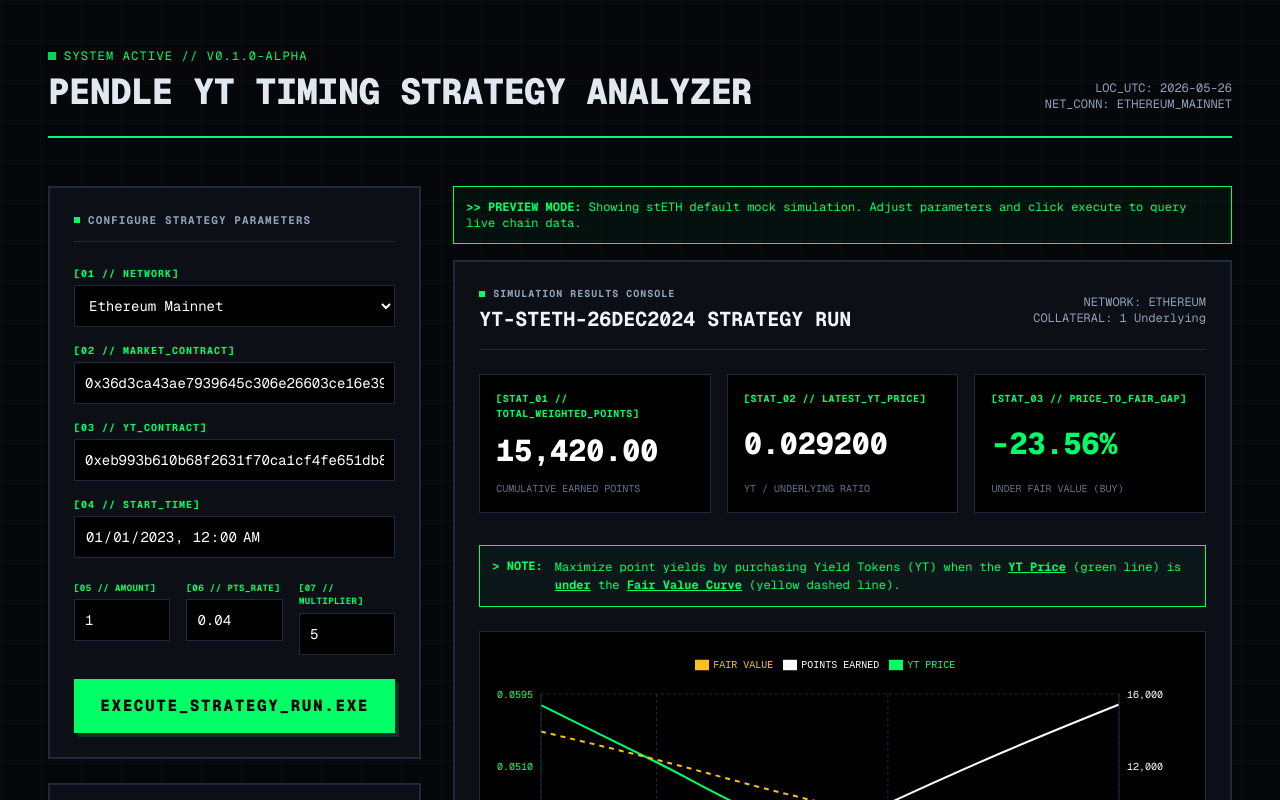
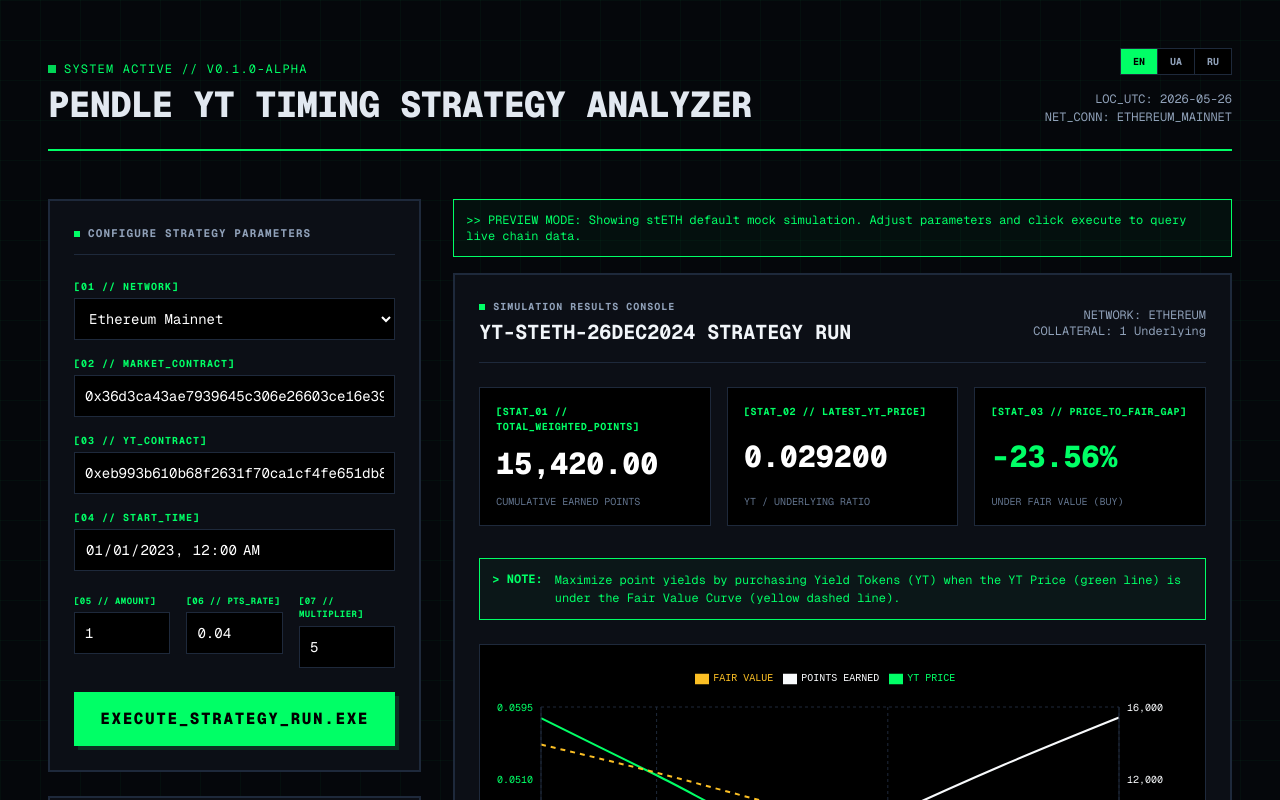
Before and after one commit to Rusenkiy/pendle-analyzer, a Next.js app: page / in a window 1280 px wide. Shown: the top 800 px of the page. Built offline with nearby package versions, Linux system fonts and the light colour scheme.

Commit message:
feat: add multi-language support for EN, UA, RU and language switcher

```diff
--- a/app/layout.tsx
+++ b/app/layout.tsx
@@ -1,5 +1,6 @@
 import type { Metadata } from "next";
 import { Geist, Geist_Mono } from "next/font/google";
+import { LanguageProvider } from "@/lib/LanguageContext";
 import "./globals.css";
 
 const geistSans = Geist({
@@ -27,7 +28,9 @@
       lang="en"
       className={`${geistSans.variable} ${geistMono.variable} h-full antialiased`}
     >
-      <body className="min-h-full flex flex-col">{children}</body>
+      <body className="min-h-full flex flex-col">
+        <LanguageProvider>{children}</LanguageProvider>
+      </body>
     </html>
   );
 }
--- a/app/page.tsx
+++ b/app/page.tsx
@@ -5,6 +5,7 @@
 import ResultsDashboard, { StrategyDataPoint } from "@/components/ResultsDashboard";
 import { getAssetDetails, getMarketData, getTransactions } from "@/lib/api/pendle";
 import { runStrategyCalculations } from "@/lib/math/ytCalculations";
+import { useLanguage } from "@/lib/LanguageContext";
 
 // Sample mockup data representing stETH YT decay and points accumulation (Preview Mode)
 const MOCK_STRATEGY_DATA: StrategyDataPoint[] = [
@@ -25,6 +26,8 @@
 }
 
 export default function Home() {
+  const { language, setLanguage, t } = useLanguage();
+
   const [strategyInputs, setStrategyInputs] = useState<StrategyInputs>({
     network: "ethereum",
     marketContract: "0x36d3ca43ae7939645c306e26603ce16e39a89192",
@@ -94,21 +97,42 @@
   return (
     <main className="min-h-screen cyber-grid flex flex-col justify-between p-6 md:p-12 selection:bg-brand-green selection:text-black text-slate-200">
       {/* HUD Header */}
-      <header className="border-b-2 border-brand-green pb-6 flex flex-col md:flex-row justify-between items-start md:items-end gap-4">
-        <div>
+      <header className="border-b-2 border-brand-green pb-6 flex flex-col md:flex-row justify-between items-start md:items-end gap-6">
+        <div className="flex-1">
           <div className="flex items-center gap-2 mb-2">
             <span className="h-2 w-2 bg-brand-green animate-pulse inline-block"></span>
             <span className="text-xs font-mono tracking-widest text-brand-green uppercase">
-              System Active // v0.1.0-alpha
+              {t("common.status")}
             </span>
           </div>
           <h1 className="text-2xl md:text-4xl font-extrabold font-mono tracking-tight uppercase">
-            Pendle YT Timing Strategy Analyzer
+            {t("common.title")}
           </h1>
         </div>
-        <div className="text-right font-mono text-xs text-slate-400">
-          <p>LOC_UTC: {new Date().toISOString().substring(0, 10)}</p>
-          <p>NET_CONN: {strategyInputs.network.toUpperCase()}_MAINNET</p>
+
+        {/* Language Switcher & Network Info */}
+        <div className="flex flex-col items-start md:items-end gap-4 shrink-0 font-mono text-xs">
+          {/* Brutalist Selector Panel */}
+          <div className="flex border border-dark-border bg-black rounded-none">
+            {(["en", "ua", "ru"] as const).map((lang) => (
+              <button
+                key={lang}
+                onClick={() => setLanguage(lang)}
+                className={`px-3 py-1.5 font-bold uppercase transition-all duration-200 cursor-pointer rounded-none border-r border-dark-border last:border-r-0 text-[10px] ${
+                  language === lang
+                    ? "bg-brand-green text-black"
+                    : "hover:bg-zinc-900 text-slate-400 hover:text-white"
+                }`}
+              >
+                {lang}
+              </button>
+            ))}
+          </div>
+
+          <div className="text-left md:text-right text-slate-400 space-y-0.5">
+            <p>{t("common.utc_time")}: {new Date().toISOString().substring(0, 10)}</p>
+            <p>{t("common.net_conn", { network: strategyInputs.network.toUpperCase() })}</p>
+          </div>
         </div>
       </header>
 
@@ -120,8 +144,8 @@
 
           {/* Diagnostic Console Log Card */}
           <div className="border-2 border-dark-border bg-dark-card p-4 font-mono text-xs text-slate-400 space-y-2">
-            <span className="text-brand-green font-bold block mb-1">{"[DIAGNOSTIC_TELEMETRY]"}</span>
-            <p>• NET: {strategyInputs.network}</p>
+            <span className="text-brand-green font-bold block mb-1">{t("common.diagnostic")}</span>
+            <p>• NET: {strategyInputs.network.toUpperCase()}</p>
             <p className="truncate">• MKT: {strategyInputs.marketContract}</p>
             <p className="truncate">• YT: {strategyInputs.ytContract}</p>
             <p>• START: {strategyInputs.startTime}</p>
@@ -134,10 +158,10 @@
           {isLoading && (
             <div className="border-2 border-brand-green bg-black p-8 font-mono text-center text-brand-green animate-pulse rounded-none">
               <p className="text-sm font-bold tracking-widest mb-2">
-                &gt; ESTABLISHING ON-CHAIN CONNECTION...
+                &gt; {t("common.loading")}
               </p>
               <p className="text-xs text-slate-400">
-                RETRIEVING MARKET APY & TRANSACTION LOGS FROM PENDLE V2/V3 API
+                {t("common.loading_sub")}
               </p>
             </div>
           )}
@@ -146,7 +170,7 @@
             <div className="border-2 border-red-500 bg-red-950/10 p-6 font-mono text-slate-200 rounded-none">
               <div className="flex items-center gap-2 mb-2 text-red-500 font-bold">
                 <span>●</span>
-                <span className="text-xs uppercase tracking-widest">CRITICAL EXECUTION ERROR</span>
+                <span className="text-xs uppercase tracking-widest">{t("common.error_title")}</span>
               </div>
               <p className="text-sm border-l-2 border-red-500 pl-3 py-1 text-slate-300 font-mono">
                 {error}
@@ -155,7 +179,7 @@
                 onClick={() => setError(null)}
                 className="mt-4 px-4 py-2 border border-red-500 text-red-500 hover:bg-red-500 hover:text-black font-bold uppercase text-[10px] tracking-wider rounded-none cursor-pointer transition-colors"
               >
-                [DISMISS_ALARM]
+                {t("common.dismiss")}
               </button>
             </div>
           )}
@@ -163,7 +187,7 @@
           {!isLoading && !error && !results && (
             <div className="space-y-4">
               <div className="border border-brand-green bg-brand-green-dim/10 text-brand-green p-3 text-xs font-mono rounded-none">
-                <span className="font-bold">&gt;&gt; PREVIEW MODE:</span> Showing stETH default mock simulation. Adjust parameters and click execute to query live chain data.
+                &gt;&gt; {t("common.preview_mode")}
               </div>
               <ResultsDashboard
                 data={MOCK_STRATEGY_DATA}
@@ -199,7 +223,7 @@
           <span className="hover:text-brand-green cursor-pointer transition-colors">
             [PROTOCOL_SPEC]
           </span>
-          <span className="text-slate-600">SECURE_SHELL: ACTIVE</span>
+          <span className="text-slate-600">{t("common.sec_shell")}</span>
         </div>
       </footer>
     </main>
--- a/components/ResultsDashboard.tsx
+++ b/components/ResultsDashboard.tsx
@@ -1,6 +1,7 @@
 "use client";
 
 import React from "react";
+import { useLanguage } from "@/lib/LanguageContext";
 import {
   ResponsiveContainer,
   LineChart,
@@ -66,6 +67,8 @@
   network,
   underlyingAmount,
 }: ResultsDashboardProps) {
+  const { t } = useLanguage();
+
   // Extract latest metrics for display fallback
   const latestPrice = data.length > 0 ? data[data.length - 1].ytPrice : 0;
   const latestFairValue = data.length > 0 ? data[data.length - 1].fairValue : 0;
@@ -79,16 +82,16 @@
           <div className="flex items-center gap-2 mb-1">
             <span className="h-1.5 w-1.5 bg-brand-green"></span>
             <span className="text-[10px] font-bold tracking-widest text-slate-400 uppercase">
-              Simulation Results Console
+              {t("dashboard.title")}
             </span>
           </div>
           <h2 className="text-xl font-bold uppercase text-slate-100">
-            {symbol} Strategy Run
+            {t("dashboard.run", { symbol })}
           </h2>
         </div>
         <div className="text-left md:text-right text-xs text-slate-400">
-          <p>NETWORK: {network.toUpperCase()}</p>
-          <p>COLLATERAL: {underlyingAmount} Underlying</p>
+          <p>{t("dashboard.network", { network: network.toUpperCase() })}</p>
+          <p>{t("dashboard.collateral", { amount: underlyingAmount })}</p>
         </div>
       </div>
 
@@ -97,7 +100,7 @@
         {/* Card 1: Total Points */}
         <div className="border border-dark-border bg-black p-4 rounded-none flex flex-col justify-between">
           <span className="text-[10px] text-brand-green font-bold tracking-wider">
-            [STAT_01 // TOTAL_WEIGHTED_POINTS]
+            {t("dashboard.stat_points")}
           </span>
           <div className="my-3">
             <span className="text-2xl md:text-3xl font-extrabold text-white">
@@ -108,14 +111,14 @@
             </span>
           </div>
           <span className="text-[10px] text-slate-500">
-            CUMULATIVE EARNED POINTS
+            {t("dashboard.points_desc")}
           </span>
         </div>
 
         {/* Card 2: Current YT Price */}
         <div className="border border-dark-border bg-black p-4 rounded-none flex flex-col justify-between">
           <span className="text-[10px] text-brand-green font-bold tracking-wider">
-            [STAT_02 // LATEST_YT_PRICE]
+            {t("dashboard.stat_price")}
           </span>
           <div className="my-3">
             <span className="text-2xl md:text-3xl font-extrabold text-white">
@@ -123,14 +126,14 @@
             </span>
           </div>
           <span className="text-[10px] text-slate-500">
-            YT / UNDERLYING RATIO
+            {t("dashboard.price_desc")}
           </span>
         </div>
 
         {/* Card 3: Price vs Fair Value Gap */}
         <div className="border border-dark-border bg-black p-4 rounded-none flex flex-col justify-between">
           <span className="text-[10px] text-brand-green font-bold tracking-wider">
-            [STAT_03 // PRICE_TO_FAIR_GAP]
+            {t("dashboard.stat_gap")}
           </span>
           <div className="my-3">
             <span
@@ -143,7 +146,7 @@
             </span>
           </div>
           <span className="text-[10px] text-slate-500">
-            {priceToFairGap <= 0 ? "UNDER FAIR VALUE (BUY)" : "OVER VALUED (HOLD)"}
+            {priceToFairGap <= 0 ? t("dashboard.gap_buy") : t("dashboard.gap_hold")}
           </span>
         </div>
       </div>
@@ -152,7 +155,7 @@
       <div className="border border-brand-green bg-brand-green-dim/10 text-brand-green p-3 text-xs mb-6 rounded-none flex items-start gap-3">
         <span className="font-bold shrink-0">&gt; NOTE:</span>
         <p className="leading-normal">
-          Maximize point yields by purchasing Yield Tokens (YT) when the <strong className="underline">YT Price</strong> (green line) is <strong className="underline">under</strong> the <strong className="underline">Fair Value Curve</strong> (yellow dashed line).
+          {t("dashboard.note")}
         </p>
       </div>
 
--- /dev/null
+++ b/lib/LanguageContext.tsx
@@ -0,0 +1,65 @@
+"use client";
+
+import React, { createContext, useContext, useState, ReactNode } from "react";
+import en from "../locales/en.json";
+import ua from "../locales/ua.json";
+import ru from "../locales/ru.json";
+
+export type Language = "en" | "ua" | "ru";
+
+const dictionaries = { en, ua, ru } as const;
+
+type DictType = typeof en;
+
+interface LanguageContextProps {
+  language: Language;
+  setLanguage: (lang: Language) => void;
+  t: (key: string, variables?: Record<string, string | number>) => string;
+}
+
+const LanguageContext = createContext<LanguageContextProps | undefined>(undefined);
+
+export function LanguageProvider({ children }: { children: ReactNode }) {
+  const [language, setLanguage] = useState<Language>("en");
+
+  const t = (key: string, variables?: Record<string, string | number>): string => {
+    const dict: DictType = dictionaries[language] as unknown as DictType;
+    const keys = key.split(".");
+    let result: unknown = dict;
+
+    for (const k of keys) {
+      if (result && typeof result === "object" && k in (result as Record<string, unknown>)) {
+        result = (result as Record<string, unknown>)[k];
+      } else {
+        return key;
+      }
+    }
+
+    if (typeof result !== "string") {
+      return key;
+    }
+
+    let text: string = result;
+    if (variables) {
+      Object.entries(variables).forEach(([k, v]) => {
+        text = text.replace(new RegExp(`{${k}}`, "g"), String(v));
+      });
+    }
+
+    return text;
+  };
+
+  return (
+    <LanguageContext.Provider value={{ language, setLanguage, t }}>
+      {children}
+    </LanguageContext.Provider>
+  );
+}
+
+export function useLanguage() {
+  const context = useContext(LanguageContext);
+  if (!context) {
+    throw new Error("useLanguage must be used within a LanguageProvider");
+  }
+  return context;
+}
--- a/locales/en.json
+++ b/locales/en.json
@@ -1,25 +1,40 @@
 {
   "common": {
     "title": "Pendle YT Timing Strategy Analyzer",
-    "status": "System Active",
-    "net_conn": "Ethereum Mainnet",
-    "utc_time": "UTC Time"
+    "status": "System Active // v0.1.0-alpha",
+    "net_conn": "NET_CONN: {network}_MAINNET",
+    "utc_time": "LOC_UTC",
+    "preview_mode": "PREVIEW MODE: Showing stETH default mock simulation. Adjust parameters and click execute to query live chain data.",
+    "diagnostic": "[DIAGNOSTIC_TELEMETRY]",
+    "sec_shell": "SECURE_SHELL: ACTIVE",
+    "loading": "ESTABLISHING ON-CHAIN CONNECTION...",
+    "loading_sub": "RETRIEVING MARKET APY & TRANSACTION LOGS FROM PENDLE V2/V3 API",
+    "error_title": "CRITICAL EXECUTION ERROR",
+    "dismiss": "[DISMISS_ALARM]"
   },
-  "modules": {
-    "backtester": {
-      "title": "Strategy Backtesting",
-      "desc": "Analyze historical Yield Token (YT) purchasing performance. Simulate timing strategies based on discount rate deviation and implied yield trends.",
-      "status": "STATUS: STANDBY // STAGE_1_READY"
-    },
-    "analytics": {
-      "title": "Implied Yield Analysis",
-      "desc": "Compare real-time Pendle Implied Yield against realized underlying token yield. Uncover pricing inefficiencies and entry-point advantages.",
-      "status": "STATUS: STANDBY // DATA_FEED_PENDING"
-    },
-    "optimizer": {
-      "title": "YT Purchase Timing",
-      "desc": "Optimize acquisition of YT. Programmatically model time-decay against yield fluctuations to calculate mathematically optimal entry periods.",
-      "status": "STATUS: STANDBY // MODEL_LOADED"
-    }
+  "form": {
+    "title": "Configure Strategy Parameters",
+    "network": "[01 // NETWORK]",
+    "market_contract": "[02 // MARKET_CONTRACT]",
+    "yt_contract": "[03 // YT_CONTRACT]",
+    "start_time": "[04 // START_TIME]",
+    "amount": "[05 // AMOUNT]",
+    "pts_rate": "[06 // PTS_RATE]",
+    "multiplier": "[07 // MULTIPLIER]",
+    "submit": "EXECUTE_STRATEGY_RUN.EXE"
+  },
+  "dashboard": {
+    "title": "Simulation Results Console",
+    "run": "{symbol} Strategy Run",
+    "network": "NETWORK: {network}",
+    "collateral": "COLLATERAL: {amount} Underlying",
+    "stat_points": "[STAT_01 // TOTAL_WEIGHTED_POINTS]",
+    "stat_price": "[STAT_02 // LATEST_YT_PRICE]",
+    "stat_gap": "[STAT_03 // PRICE_TO_FAIR_GAP]",
+    "points_desc": "CUMULATIVE EARNED POINTS",
+    "price_desc": "YT / UNDERLYING RATIO",
+    "gap_buy": "UNDER FAIR VALUE (BUY)",
+    "gap_hold": "OVER VALUED (HOLD)",
+    "note": "Maximize point yields by purchasing Yield Tokens (YT) when the YT Price (green line) is under the Fair Value Curve (yellow dashed line)."
   }
 }
--- a/locales/ru.json
+++ b/locales/ru.json
@@ -1,25 +1,40 @@
 {
   "common": {
     "title": "Анализатор Стратегий Тайминга Pendle YT",
-    "status": "Система Активна",
-    "net_conn": "Основная Сеть Ethereum",
-    "utc_time": "Время UTC"
+    "status": "Система Активна // v0.1.0-alpha",
+    "net_conn": "NET_CONN: {network}_MAINNET",
+    "utc_time": "LOC_UTC",
+    "preview_mode": "РЕЖИМ ПРЕДВАРИТЕЛЬНОГО ПРОСМОТРА: Показана стандартная симуляция stETH. Измените параметры и нажмите execute для получения данных из сети.",
+    "diagnostic": "[ДИАГНОСТИЧЕСКАЯ_ТЕЛЕМЕТРИЯ]",
+    "sec_shell": "SECURE_SHELL: АКТИВЕН",
+    "loading": "УСТАНОВКА СВЯЗИ С СЕТЬЮ...",
+    "loading_sub": "ПОЛУЧЕНИЕ ДАННЫХ APY РЫНКА И ЖУРНАЛОВ ТРАНЗАКЦИЙ ИЗ PENDLE API",
+    "error_title": "КРИТИЧЕСКАЯ ОШИБКА ВЫПОЛНЕНИЯ",
+    "dismiss": "[ОТКЛОНИТЬ_СИГНАЛ]"
   },
-  "modules": {
-    "backtester": {
-      "title": "Бэктестинг Стратегий",
-      "desc": "Анализ исторической эффективности покупки Yield Token (YT). Симуляция стратегий тайминга на основе отклонения ставки дисконтирования и трендов имплицитной доходности.",
-      "status": "СТАТУС: ОЖИДАНИЕ // ЭТАП_1_ГОТОВ"
-    },
-    "analytics": {
-      "title": "Анализ Имплицитной Доходности",
-      "desc": "Сравнение имплицитной доходности Pendle в реальном времени с реализованной доходностью базового токена. Выявление неэффективности ценообразования.",
-      "status": "СТАТУС: ОЖИДАНИЕ // ОЖИДАЕТСЯ_ПОТОК_ДАННЫХ"
-    },
-    "optimizer": {
-      "title": "Тайминг Покупки YT",
-      "desc": "Оптимизация приобретения YT. Программное моделирование временного распада по сравнению с колебаниями доходности для расчета математически оптимальных точек входа.",
-      "status": "СТАТУС: ОЖИДАНИЕ // МОДЕЛЬ_ЗАГРУЖЕНА"
-    }
+  "form": {
+    "title": "Настройка Параметров Стратегии",
+    "network": "[01 // СЕТЬ]",
+    "market_contract": "[02 // АДРЕС_КОНТРАКТА_РЫНКА]",
+    "yt_contract": "[03 // АДРЕС_КОНТРАКТА_YT]",
+    "start_time": "[04 // ВРЕМЯ_СТАРТА]",
+    "amount": "[05 // КОЛИЧЕСТВО]",
+    "pts_rate": "[06 // СТАВКА_БАЛЛОВ]",
+    "multiplier": "[07 // МУЛЬТИПЛИКАТОР]",
+    "submit": "EXECUTE_STRATEGY_RUN.EXE"
+  },
+  "dashboard": {
+    "title": "Консоль Результатов Симуляции",
+    "run": "Анализ Стратегии {symbol}",
+    "network": "СЕТЬ: {network}",
+    "collateral": "ОБЕСПЕЧЕНИЕ: {amount} Базового актива",
+    "stat_points": "[STAT_01 // ОБЩИЕ_ВЗВЕШЕННЫЕ_БАЛЛЫ]",
+    "stat_price": "[STAT_02 // ПОСЛЕДНЯЯ_ЦЕНА_YT]",
+    "stat_gap": "[STAT_03 // РАЗНИЦА_С_РЕАЛЬНОЙ_ЦЕНОЙ]",
+    "points_desc": "НАКОПЛЕННЫЕ ПОЛУЧЕННЫЕ БАЛЛЫ",
+    "price_desc": "СООТНОШЕНИЕ YT / БАЗОВЫЙ АКТИВ",
+    "gap_buy": "НИЖЕ РЕАЛЬНОЙ СТОИМОСТИ (ПОКУПАТЬ)",
+    "gap_hold": "ПЕРЕОЦЕНЕНО (ВОЗДЕРЖАТЬСЯ)",
+    "note": "Максимизируйте доходность баллов, покупая Yield Tokens (YT), когда цена YT (зеленая линия) ниже кривой реальной стоимости (желтая пунктирная линия)."
   }
 }
--- a/locales/ua.json
+++ b/locales/ua.json
@@ -1,25 +1,40 @@
 {
   "common": {
     "title": "Аналізатор Стратегій Таймінгу Pendle YT",
-    "status": "Система Активна",
-    "net_conn": "Головна Мережа Ethereum",
-    "utc_time": "Час UTC"
+    "status": "Система Активна // v0.1.0-alpha",
+    "net_conn": "NET_CONN: {network}_MAINNET",
+    "utc_time": "LOC_UTC",
+    "preview_mode": "РЕЖИМ ПОПЕРЕДНЬОГО ПЕРЕГЛЯДУ: Показує стандартну симуляцію stETH. Змініть параметри та натисніть execute, щоб отримати дані з мережі.",
+    "diagnostic": "[ДІАГНОСТИЧНА_ТЕЛЕМЕТРІЯ]",
+    "sec_shell": "SECURE_SHELL: АКТИВНИЙ",
+    "loading": "ВСТАНОВЛЕННЯ ЗВ'ЯЗКУ З МЕРЕЖЕЮ...",
+    "loading_sub": "ОТРИМАННЯ ДАНИХ APY РИНКУ ТА ЖУРНАЛІВ ТРАНСАКЦІЙ З PENDLE API",
+    "error_title": "КРИТИЧНА ПОМИЛКА ВИКОНАННЯ",
+    "dismiss": "[ВІДХИЛИТИ_СИГНАЛ]"
   },
-  "modules": {
-    "backtester": {
-      "title": "Бектестинг Стратегій",
-      "desc": "Аналіз історичної ефективності купівлі Yield Token (YT). Симуляція стратегій таймінгу на основі відхилення ставки дисконтування та трендів імплицитної прибутковості.",
-      "status": "СТАТУС: ОЧІКУВАННЯ // ЕТАП_1_ГОТОВИЙ"
-    },
-    "analytics": {
-      "title": "Аналіз Імплицитної Прибутковості",
-      "desc": "Порівняння імплицитної прибутковості Pendle в реальному часі з реалізованою прибутковістю базового токена. Виявлення неефективності ціноутворення.",
-      "status": "СТАТУС: ОЧІКУВАННЯ // ОЧІКУЄТЬСЯ_ПОТІК_ДАНИХ"
-    },
-    "optimizer": {
-      "title": "Таймінг Купівлі YT",
-      "desc": "Оптимізація придбання YT. Програмне моделювання часового розпаду порівняно з коливаннями прибутковості для розрахунку математично оптимальних точок входу.",
-      "status": "СТАТУС: ОЧІКУВАННЯ // МОДЕЛЬ_ЗАВАНТАЖЕНА"
-    }
+  "form": {
+    "title": "Налаштування Параметрів Стратегії",
+    "network": "[01 // МЕРЕЖА]",
+    "market_contract": "[02 // АДРЕСА_КОНТРАКТУ_РИНКУ]",
+    "yt_contract": "[03 // АДРЕСА_КОНТРАКТУ_YT]",
+    "start_time": "[04 // ЧАС_СТАРТУ]",
+    "amount": "[05 // КІЛЬКІСТЬ]",
+    "pts_rate": "[06 // СТАВКА_БАЛІВ]",
+    "multiplier": "[07 // МУЛЬТИПЛІКАТОР]",
+    "submit": "EXECUTE_STRATEGY_RUN.EXE"
+  },
+  "dashboard": {
+    "title": "Консоль Результатів Симуляції",
+    "run": "Аналіз Стратегії {symbol}",
+    "network": "МЕРЕЖА: {network}",
+    "collateral": "ЗАБЕЗПЕЧЕННЯ: {amount} Базового активу",
+    "stat_points": "[STAT_01 // ЗАГАЛЬНІ_ЗВАЖЕНІ_БАЛИ]",
+    "stat_price": "[STAT_02 // ОСТАННЯ_ЦІНА_YT]",
+    "stat_gap": "[STAT_03 // РІЗНИЦЯ_З_РЕАЛЬНОЮ_ЦІНОЮ]",
+    "points_desc": "НАКОПИЧЕНІ ОТРИМАНІ БАЛИ",
+    "price_desc": "СПІВВІДНОШЕННЯ YT / БАЗОВИЙ АКТИВ",
+    "gap_buy": "НИЖЧЕ РЕАЛЬНОЇ ВАРТОСТІ (КУПУВАТИ)",
+    "gap_hold": "ПЕРЕОЦІНЕНО (УТРИМАТИСЬ)",
+    "note": "Максимізуйте прибутковість балів, купуючи Yield Tokens (YT), коли ціна YT (зелена лінія) нижча за криву реальної вартості (жовта пунктирна лінія)."
   }
 }
```
Also changed, not shown: components/InputForm.tsx (+11 -9 lines).
